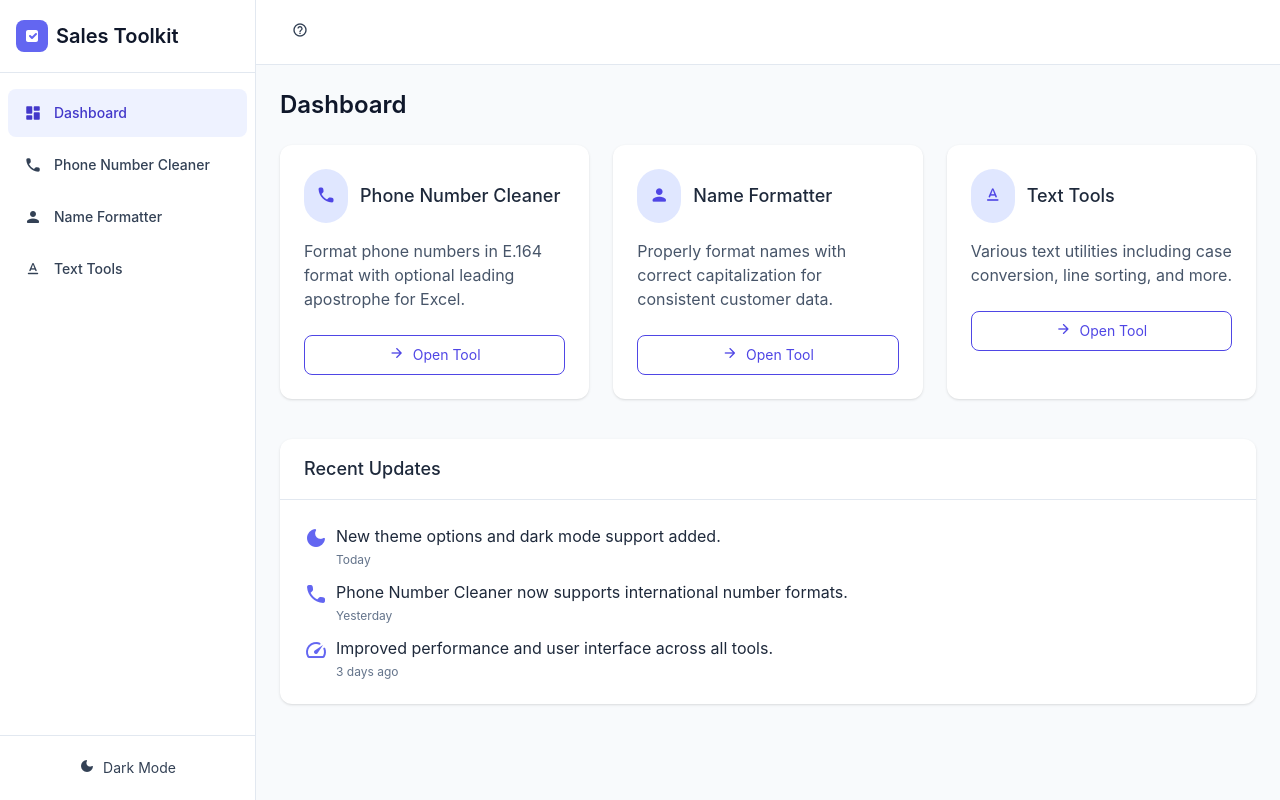
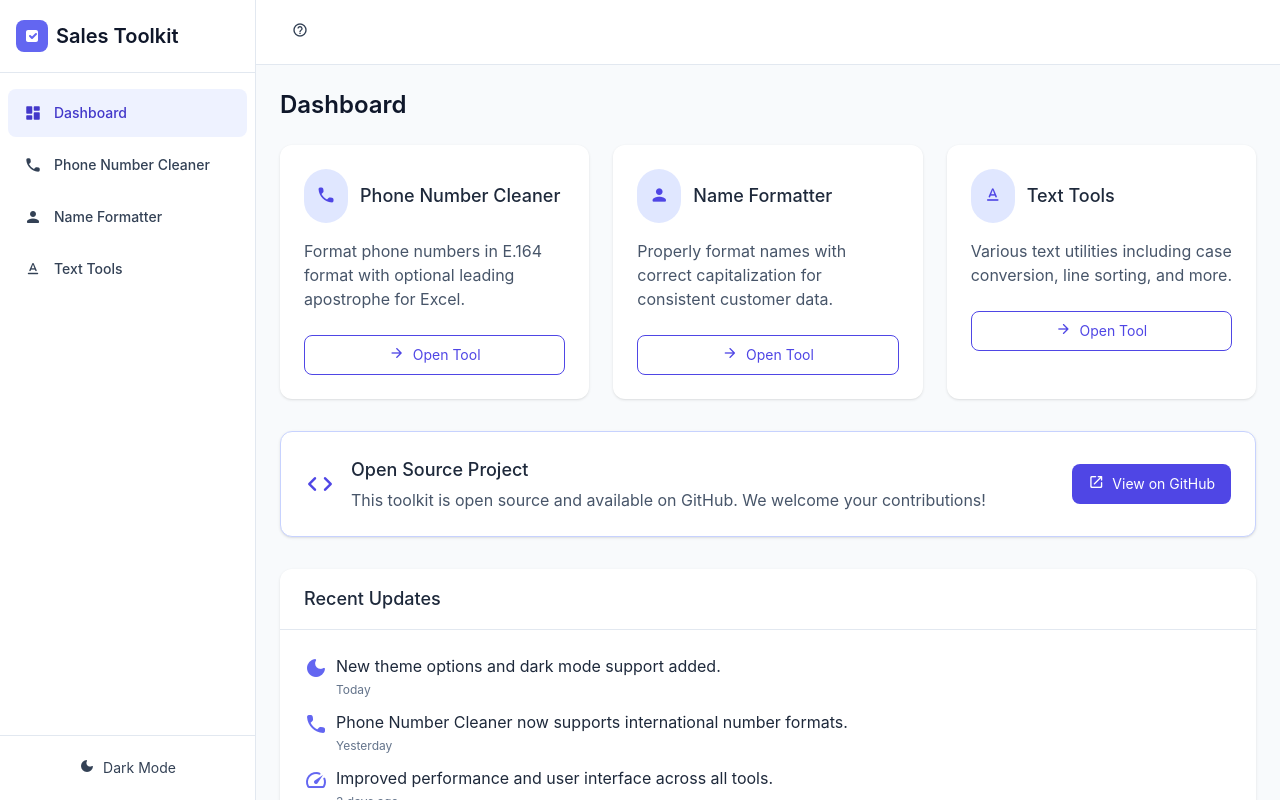
Before and after one commit to emilefyon/sales-toolkit, a Vue app: page / in a window 1280 px wide. Built offline with nearby package versions, Linux system fonts and the light colour scheme; a web font is replaced by a local one.

Commit message:
Add GitHub repository link to README and Dashboard

```diff
--- a/src/views/Dashboard.vue
+++ b/src/views/Dashboard.vue
@@ -23,7 +23,29 @@
       </Card>
     </div>
 
-    <div class="mt-10">
+    <div class="mt-8">
+      <Card class="bg-primary-50 dark:bg-primary-900/20 border border-primary-200 dark:border-primary-800">
+        <div class="flex flex-col md:flex-row items-center justify-between">
+          <div class="flex items-center mb-4 md:mb-0">
+            <span class="material-icons-round text-primary-600 dark:text-primary-400 text-3xl mr-4">code</span>
+            <div>
+              <h2 class="text-lg font-medium text-surface-800 dark:text-surface-200 mb-1">Open Source Project</h2>
+              <p class="text-surface-600 dark:text-surface-400">This toolkit is open source and available on GitHub. We welcome your contributions!</p>
+            </div>
+          </div>
+          <Button
+            variant="primary"
+            icon="open_in_new"
+            class="whitespace-nowrap"
+            @click="openGitHub"
+          >
+            View on GitHub
+          </Button>
+        </div>
+      </Card>
+    </div>
+
+    <div class="mt-8">
       <Card>
         <template #header>
           <h2 class="text-lg font-medium text-surface-800 dark:text-surface-200">Recent Updates</h2>
@@ -89,4 +111,8 @@ const recentUpdates = [
     icon: 'speed'
   }
 ];
+
+const openGitHub = () => {
+  window.open('https://github.com/emilefyon/sales-toolkit', '_blank');
+};
 </script>
```
Also changed, not shown: 1 other file (tests, documents, lock files or other folders).
